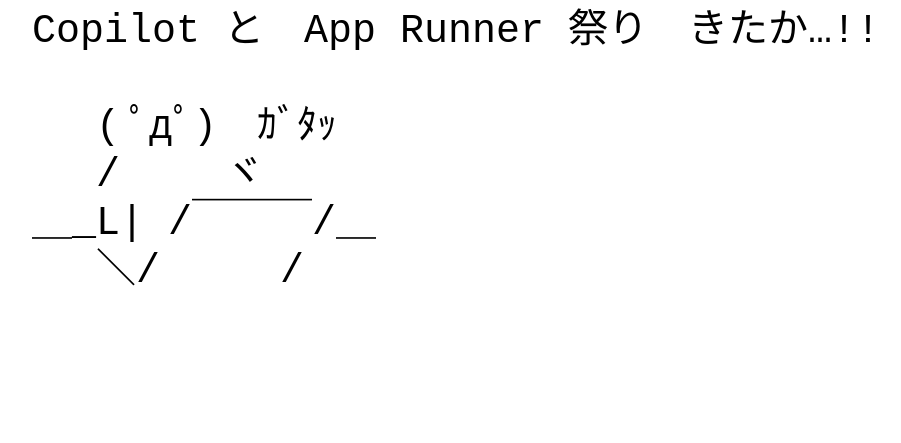
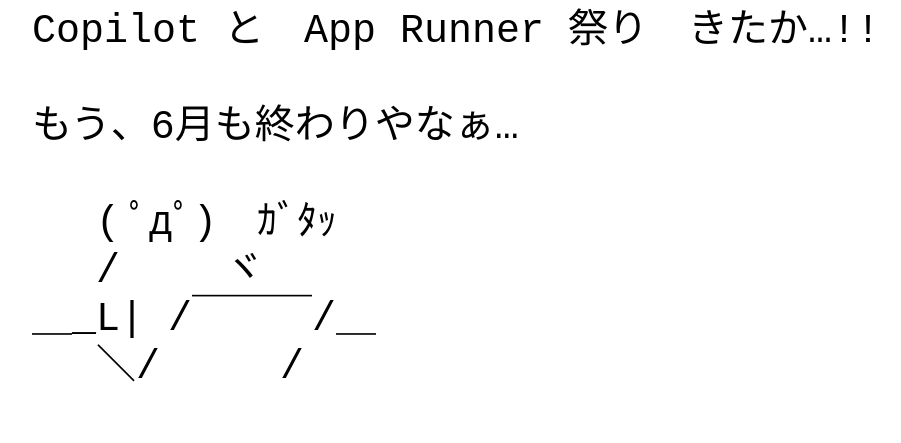
Before and after one commit to HamadaKoji/app-runner, a plain HTML site: page static-html-directory/index.html in a window 1280 px wide. Shown: the whole page, without its empty margins (168-1069 px from the left). Drawn offline with Linux system fonts and the light colour scheme.

Commit message:
文字列変更

```diff
--- a/static-html-directory/index.html
+++ b/static-html-directory/index.html
@@ -9,6 +9,8 @@
   <pre style="line-height:120%;font-size:30pt">
         Copilot と　App Runner 祭り　きたか…!!
 
+        もう、6月も終わりやなぁ…
+
         　 ( ﾟдﾟ)　ｶﾞﾀｯ
         　 /　　 ヾ
         ＿_L| /￣￣￣/＿
```
